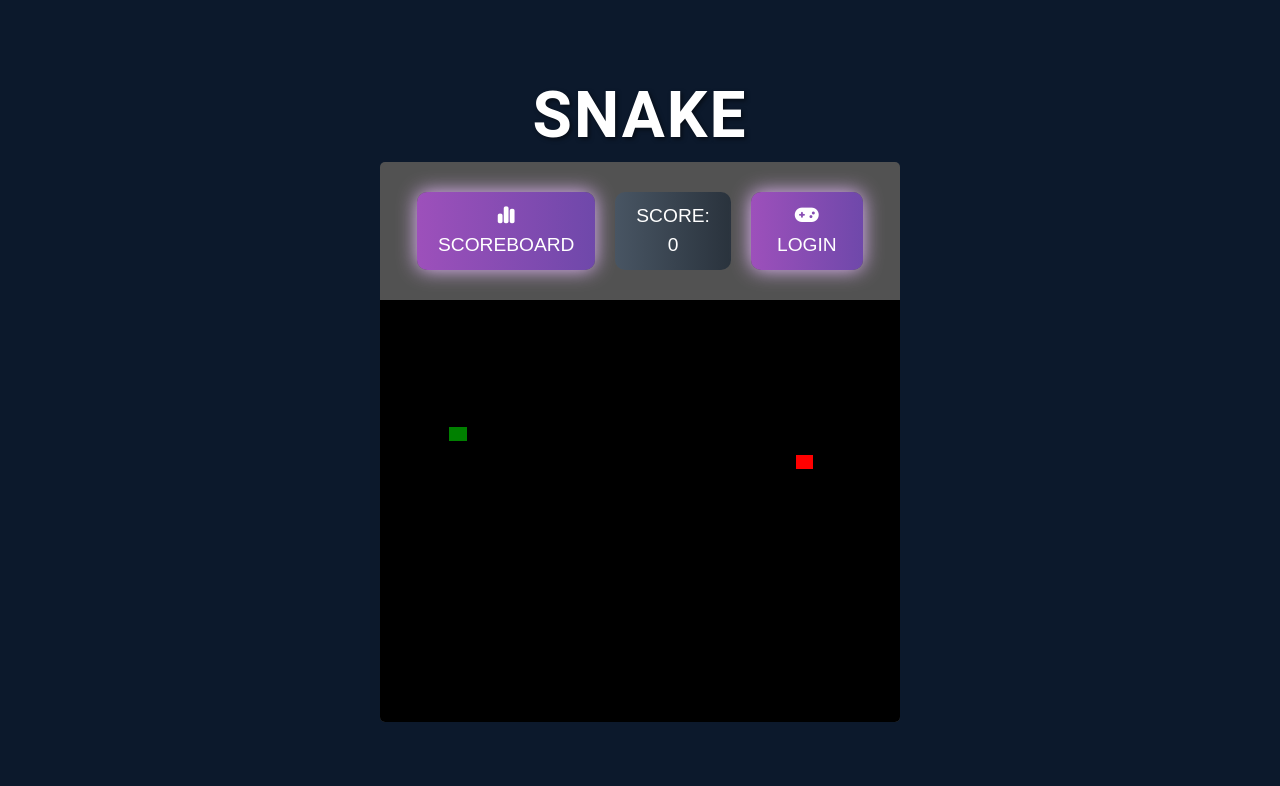
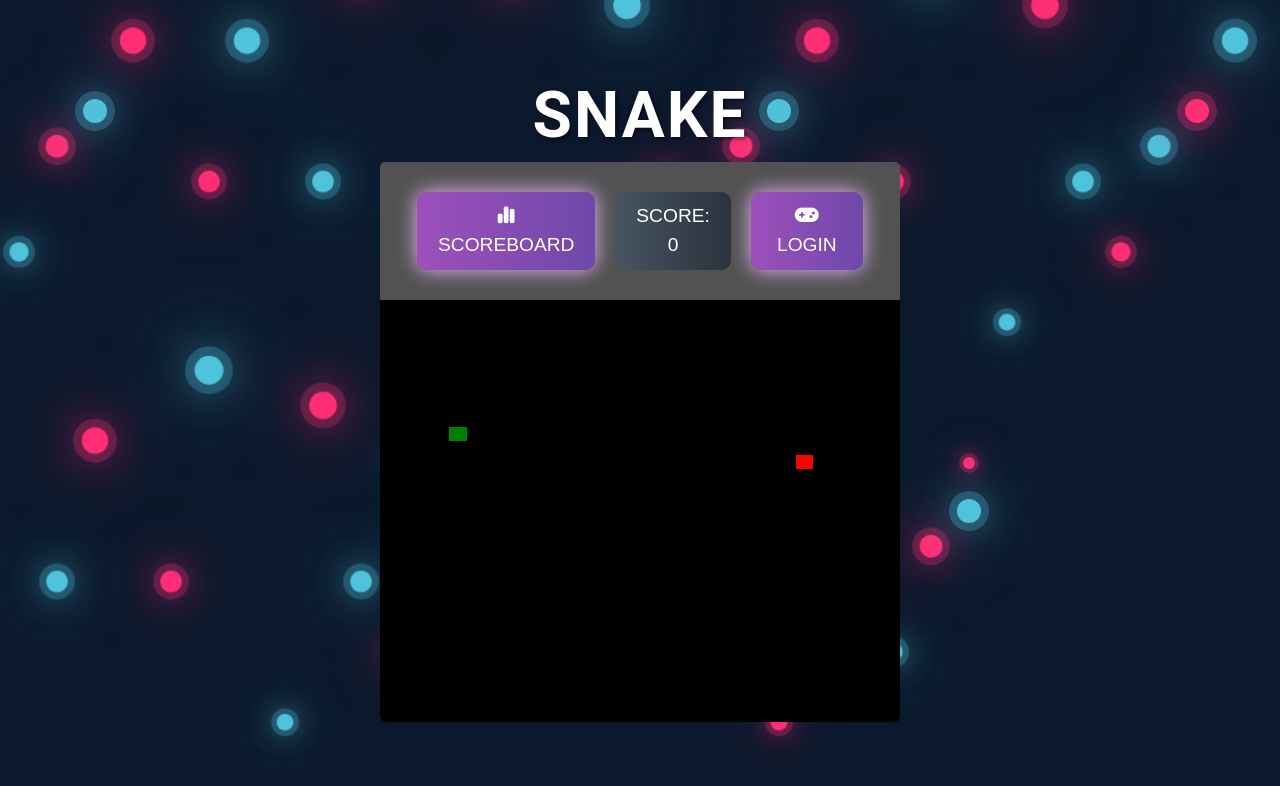
Before and after one commit to Alonsoj28/SnakeGame, a plain HTML site: page index.html in a window 1280 px wide. Drawn offline with nearby package versions, Linux system fonts and the light colour scheme.

Commit message:
Updated bg

```diff
--- a/index.html
+++ b/index.html
@@ -11,12 +11,77 @@
   <link href="https://cdn.jsdelivr.net/npm/bootstrap@5.2.1/dist/css/bootstrap.min.css" rel="stylesheet"
     integrity="sha384-iYQeCzEYFbKjA/T2uDLTpkwGzCiq6soy8tYaI1GyVh/UjpbCx/TYkiZhlZB6+fzT" crossorigin="anonymous">
     <link rel="stylesheet" href="style.css">
+    <link rel="stylesheet" href="style-bg.css">
 
 
 
 </head>
 
 <body>
+    <div style="position: fixed; z-index: -100; top: 0; left: 0; width: 100vw; height: 100%;" class="bubbles-container">
+        <div class="bubbles">
+            <span style="--i:16;"></span>
+            <span style="--i:19;"></span>
+            <span style="--i:20;"></span>
+            <span style="--i:22;"></span>
+            <span style="--i:25;"></span>
+            <span style="--i:18;"></span>
+            <span style="--i:22;"></span>
+            <span style="--i:25;"></span>
+            <span style="--i:18;"></span>
+            <span style="--i:24;"></span>
+            <span style="--i:10;"></span>
+            <span style="--i:11;"></span>
+            <span style="--i:12;"></span>
+            <span style="--i:24;"></span>
+            <span style="--i:10;"></span>
+            <span style="--i:14;"></span>
+            <span style="--i:23;"></span>
+            <span style="--i:18;"></span>
+            <span style="--i:16;"></span>
+            <span style="--i:19;"></span>
+            <span style="--i:20;"></span>
+            <span style="--i:22;"></span>
+            <span style="--i:25;"></span>
+            <span style="--i:18;"></span>
+            <span style="--i:24;"></span>
+            <span style="--i:10;"></span>
+            <span style="--i:14;"></span>
+            <span style="--i:23;"></span>
+            <span style="--i:18;"></span>
+            <span style="--i:16;"></span>
+            <span style="--i:19;"></span>
+            <span style="--i:20;"></span>
+            <span style="--i:22;"></span>
+            <span style="--i:25;"></span>
+            <span style="--i:18;"></span>
+            <span style="--i:22;"></span>
+            <span style="--i:25;"></span>
+            <span style="--i:18;"></span>
+            <span style="--i:24;"></span>
+            <span style="--i:10;"></span>
+            <span style="--i:14;"></span>
+            <span style="--i:23;"></span>
+            <span style="--i:18;"></span>
+            <span style="--i:16;"></span>
+            <span style="--i:19;"></span>
+            <span style="--i:20;"></span>
+            <span style="--i:25;"></span>
+            <span style="--i:18;"></span>
+            <span style="--i:22;"></span>
+            <span style="--i:25;"></span>
+            <span style="--i:18;"></span>
+            <span style="--i:24;"></span>
+            <span style="--i:10;"></span>
+            <span style="--i:14;"></span>
+            <span style="--i:23;"></span>
+            <span style="--i:18;"></span>
+            <span style="--i:16;"></span>
+            <span style="--i:19;"></span>
+            <span style="--i:20;"></span>
+        </div>
+    </div>
+
   <header>
     <div class="modal fade" id="scoreboard" tabindex="-1" role="dialog" aria-labelledby="modalTitleId" aria-hidden="true">
         <div class="modal-dialog modal-dialog-scrollable modal-dialog-centered modal-md" role="document">
--- a/style-bg.css
+++ b/style-bg.css
@@ -10,12 +10,13 @@ body {
     overflow: hidden;
 }
 
-.container {
+.bubbles-container {
     position: relative;
     width: 100%;
     height: 100vh;
     overflow: hidden;
 }
+
 
 .bubbles {
     position: absolute;
```
Also changed, not shown: test-bg.html (+0 -1 lines).
